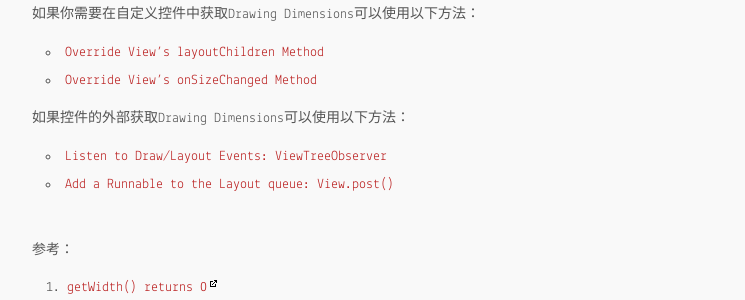
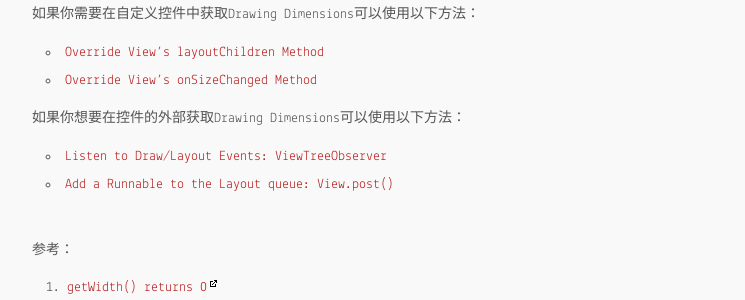
Before and after one commit to 2dxgujun/2dxgujun.github.com, a Jekyll site: the page built from _posts/2014-09-06-Get-Drawing-Dimensions-after-Layout.md, in a window 1280 px wide. Shown: the part 1756-2056 px from the top of the page, without its empty margins (268-1013 px from the left). Built offline with Jekyll 4.4.1, drawn with Linux system fonts in a browser that asks for light colours; some web fonts are replaced; Markdown is read by kramdown in place of the engine named in the settings; comment, search, counter and statistics services are not loaded.

Commit message:
Modify post

```diff
--- a/_posts/2014-09-06-Get-Drawing-Dimensions-after-Layout.md
+++ b/_posts/2014-09-06-Get-Drawing-Dimensions-after-Layout.md
@@ -74,10 +74,12 @@ mGridView.post(new Runnable() {
 #总结
 ---
 如果你需要在自定义控件中获取Drawing Dimensions可以使用以下方法：
+
 - [Override View's layoutChildren Method](#solution_1)
 - [Override View's onSizeChanged Method](#solution_2)
 
-如果控件的外部获取Drawing Dimensions可以使用以下方法：
+如果你想要在控件的外部获取Drawing Dimensions可以使用以下方法：
+
 - [Listen to Draw/Layout Events: ViewTreeObserver](#solution_3)
 - [Add a Runnable to the Layout queue: View.post()](#solution_4)
 
```
